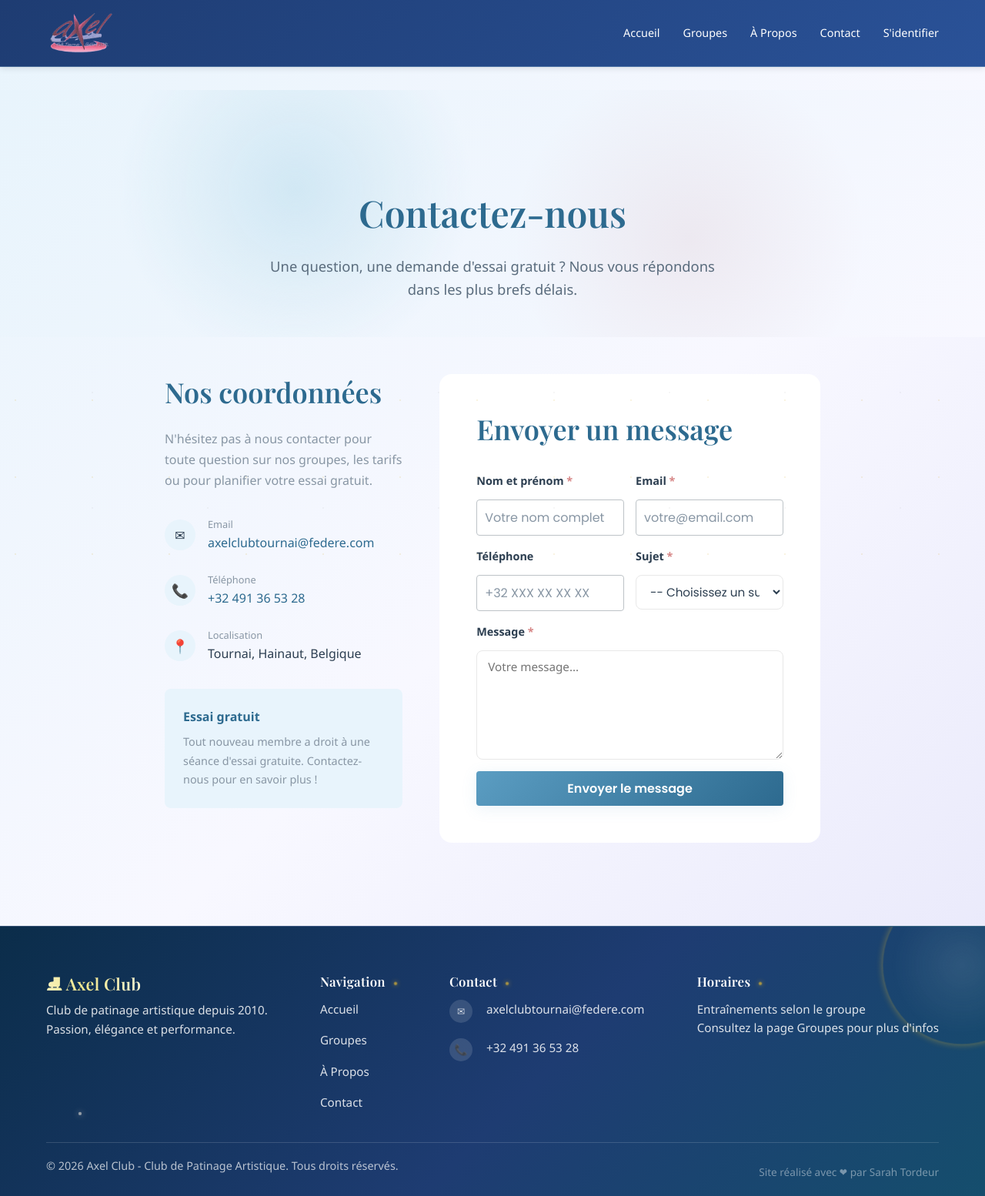
After one commit to sarahmorgantordeur-lab/AxelClubTournai, a Flask app: page /contact in a window 1280 px wide. The commit adds this page. Shown: the whole page at 77% size. Run offline with Flask 3, Linux system fonts and the light colour scheme; some web fonts are replaced.

Commit message:
add page contact

```diff
--- a/app/__init__.py
+++ b/app/__init__.py
@@ -1,11 +1,13 @@
 from flask import Flask
 from flask_sqlalchemy import SQLAlchemy
 from flask_login import LoginManager
+from flask_mail import Mail
 from config import Config
 import os
 
 db = SQLAlchemy()
 login_manager = LoginManager()
+mail = Mail()
 
 def create_app(config_class=Config):
     # Obtenir le chemin du répertoire racine du projet
@@ -17,6 +19,7 @@ def create_app(config_class=Config):
 
     db.init_app(app)
     login_manager.init_app(app)
+    mail.init_app(app)
     login_manager.login_view = 'auth.login'
 
     from app import models  # noqa: F401 — doit être importé avant create_all()
--- a/requirements.txt
+++ b/requirements.txt
@@ -1,4 +1,5 @@
 Flask==3.0.0
+Flask-Mail==0.10.0
 Flask-SQLAlchemy==3.1.1
 Flask-Login==0.6.3
 Flask-WTF==1.2.1
--- a/templates/auth/login.html
+++ b/templates/auth/login.html
@@ -22,6 +22,7 @@
                 <li><a href="{{ url_for('public.home') }}">Accueil</a></li>
                 <li><a href="{{ url_for('public.groups') }}">Groupes</a></li>
                 <li><a href="{{ url_for('public.about') }}">À Propos</a></li>
+                <li><a href="{{ url_for('public.contact') }}">Contact</a></li>
                 {% if current_user.is_authenticated %}
                     <li><a href="{{ url_for('main.dashboard') }}">Tableau de Bord</a></li>
                     <li><a href="{{ url_for('auth.profile') }}">Profil</a></li>
@@ -84,6 +85,7 @@
                         <li><a href="{{ url_for('public.home') }}">Accueil</a></li>
                         <li><a href="{{ url_for('public.groups') }}">Groupes</a></li>
                         <li><a href="{{ url_for('public.about') }}">À Propos</a></li>
+                        <li><a href="{{ url_for('public.contact') }}">Contact</a></li>
                     </ul>
                 </div>
                 <div class="footer-section">
--- a/templates/auth/profile.html
+++ b/templates/auth/profile.html
@@ -64,6 +64,7 @@
                 <li><a href="{{ url_for('public.home') }}">Accueil</a></li>
                 <li><a href="{{ url_for('public.groups') }}">Groupes</a></li>
                 <li><a href="{{ url_for('public.about') }}">À Propos</a></li>
+                <li><a href="{{ url_for('public.contact') }}">Contact</a></li>
                 {% if current_user.is_authenticated %}
                     <li><a href="{{ url_for('main.dashboard') }}">Tableau de Bord</a></li>
                     <li><a href="{{ url_for('auth.profile') }}" class="active">Profil</a></li>
@@ -335,6 +336,7 @@
                         <li><a href="{{ url_for('public.home') }}">Accueil</a></li>
                         <li><a href="{{ url_for('public.groups') }}">Groupes</a></li>
                         <li><a href="{{ url_for('public.about') }}">À Propos</a></li>
+                        <li><a href="{{ url_for('public.contact') }}">Contact</a></li>
                     </ul>
                 </div>
                 <div class="footer-section">
--- a/templates/auth/register.html
+++ b/templates/auth/register.html
@@ -22,6 +22,7 @@
                 <li><a href="{{ url_for('public.home') }}">Accueil</a></li>
                 <li><a href="{{ url_for('public.groups') }}">Groupes</a></li>
                 <li><a href="{{ url_for('public.about') }}">À Propos</a></li>
+                <li><a href="{{ url_for('public.contact') }}">Contact</a></li>
                 {% if current_user.is_authenticated %}
                     <li><a href="{{ url_for('main.dashboard') }}">Tableau de Bord</a></li>
                     <li><a href="{{ url_for('auth.profile') }}">Profil</a></li>
@@ -100,6 +101,7 @@
                         <li><a href="{{ url_for('public.home') }}">Accueil</a></li>
                         <li><a href="{{ url_for('public.groups') }}">Groupes</a></li>
                         <li><a href="{{ url_for('public.about') }}">À Propos</a></li>
+                        <li><a href="{{ url_for('public.contact') }}">Contact</a></li>
                     </ul>
                 </div>
                 <div class="footer-section">
--- a/templates/public/about.html
+++ b/templates/public/about.html
@@ -39,6 +39,7 @@
                 <li><a href="{{ url_for('public.home') }}">Accueil</a></li>
                 <li><a href="{{ url_for('public.groups') }}">Groupes</a></li>
                 <li><a href="{{ url_for('public.about') }}">À Propos</a></li>
+                <li><a href="{{ url_for('public.contact') }}">Contact</a></li>
                 {% if current_user.is_authenticated %}
                     <li><a href="{{ url_for('main.dashboard') }}">Tableau de Bord</a></li>
                     <li><a href="{{ url_for('auth.profile') }}">Profil</a></li>
@@ -101,6 +102,7 @@
                         <li><a href="{{ url_for('public.home') }}">Accueil</a></li>
                         <li><a href="{{ url_for('public.groups') }}">Groupes</a></li>
                         <li><a href="{{ url_for('public.about') }}">À Propos</a></li>
+                        <li><a href="{{ url_for('public.contact') }}">Contact</a></li>
                     </ul>
                 </div>
                 <div class="footer-section">
--- /dev/null
+++ b/templates/public/contact.html
@@ -0,0 +1,248 @@
+<!DOCTYPE html>
+<html lang="fr">
+<head>
+    <meta charset="UTF-8">
+    <link rel="icon" href="{{ url_for('static', filename='favicon.ico') }}" type="image/x-icon">
+    <meta name="viewport" content="width=device-width, initial-scale=1.0">
+    <title>Contact - Axel Club Tournai</title>
+    <meta name="description" content="Contactez l'Axel Club Tournai pour toute question sur nos groupes, tarifs ou pour planifier un essai gratuit.">
+    <meta name="robots" content="index, follow">
+    <link rel="canonical" href="{{ request.url }}">
+
+    <meta property="og:type" content="website">
+    <meta property="og:locale" content="fr_BE">
+    <meta property="og:title" content="Contact - Axel Club Tournai">
+    <meta property="og:description" content="Contactez l'Axel Club Tournai pour toute question.">
+    <meta property="og:image" content="{{ url_for('static', filename='images/logo.png', _external=True) }}">
+    <meta property="og:site_name" content="Axel Club Tournai">
+
+    <link rel="stylesheet" href="{{ url_for('static', filename='css/base.css') }}">
+    <link rel="stylesheet" href="{{ url_for('static', filename='css/home.css') }}">
+    <link rel="stylesheet" href="{{ url_for('static', filename='css/groups.css') }}">
+    <link rel="stylesheet" href="{{ url_for('static', filename='css/style.css') }}">
+    <style>
+        .contact-section {
+            max-width: 900px;
+            margin: 0 auto;
+            padding: var(--space-xl) var(--space-md);
+            display: grid;
+            grid-template-columns: 1fr 1.6fr;
+            gap: var(--space-xl);
+            align-items: start;
+        }
+        @media (max-width: 700px) {
+            .contact-section { grid-template-columns: 1fr; }
+        }
+        .contact-info h2 {
+            color: var(--ice-deep);
+            margin-bottom: var(--space-md);
+        }
+        .contact-info p {
+            color: var(--text-light);
+            margin-bottom: var(--space-lg);
+            line-height: 1.7;
+        }
+        .contact-detail {
+            display: flex;
+            align-items: center;
+            gap: var(--space-sm);
+            margin-bottom: var(--space-md);
+            color: var(--text-main);
+        }
+        .contact-detail-icon {
+            width: 40px;
+            height: 40px;
+            background: var(--ice-light);
+            border-radius: 50%;
+            display: flex;
+            align-items: center;
+            justify-content: center;
+            font-size: 1.1rem;
+            flex-shrink: 0;
+        }
+        .contact-detail a {
+            color: var(--ice-deep);
+            text-decoration: none;
+            font-weight: 500;
+        }
+        .contact-detail a:hover { text-decoration: underline; }
+
+        .contact-form-card {
+            background: var(--crystal-white);
+            border-radius: var(--radius-md);
+            box-shadow: var(--shadow-card);
+            padding: var(--space-xl);
+        }
+        .contact-form-card h2 {
+            color: var(--ice-deep);
+            margin-bottom: var(--space-lg);
+        }
+        .honeypot { display: none; }
+    </style>
+</head>
+<body>
+    <nav class="navbar">
+        <div class="container">
+            <a href="{{ url_for('public.home') }}"><img src="{{ url_for('static', filename='images/logo.png') }}" alt="Axel Club" class="logo-img"></a>
+            <div class="menu-toggle">
+                <span></span>
+                <span></span>
+                <span></span>
+            </div>
+            <ul class="nav-links">
+                <li><a href="{{ url_for('public.home') }}">Accueil</a></li>
+                <li><a href="{{ url_for('public.groups') }}">Groupes</a></li>
+                <li><a href="{{ url_for('public.about') }}">À Propos</a></li>
+                <li><a href="{{ url_for('public.contact') }}" class="active">Contact</a></li>
+                {% if current_user.is_authenticated %}
+                    <li><a href="{{ url_for('main.dashboard') }}">Tableau de Bord</a></li>
+                    <li><a href="{{ url_for('auth.profile') }}">Profil</a></li>
+                    {% if current_user.has_role('admin') %}
+                        <li><a href="{{ url_for('admin.dashboard') }}" class="btn btn-outline btn-sm">Administration</a></li>
+                    {% endif %}
+                    <li><a href="{{ url_for('auth.logout') }}">Déconnexion</a></li>
+                {% else %}
+                    <li><a href="{{ url_for('auth.login') }}">S'identifier</a></li>
+                {% endif %}
+            </ul>
+        </div>
+    </nav>
+
+    <section class="groups-hero">
+        <h1>Contactez-nous</h1>
+        <p>Une question, une demande d'essai gratuit ? Nous vous répondons dans les plus brefs délais.</p>
+    </section>
+
+    <div class="contact-section">
+        <div class="contact-info">
+            <h2>Nos coordonnées</h2>
+            <p>N'hésitez pas à nous contacter pour toute question sur nos groupes, les tarifs ou pour planifier votre essai gratuit.</p>
+
+            <div class="contact-detail">
+                <div class="contact-detail-icon">✉</div>
+                <div>
+                    <div style="font-size: 0.8rem; color: var(--text-light); margin-bottom: 2px;">Email</div>
+                    <a href="mailto:axelclubtournai@federe.com">axelclubtournai@federe.com</a>
+                </div>
+            </div>
+            <div class="contact-detail">
+                <div class="contact-detail-icon">📞</div>
+                <div>
+                    <div style="font-size: 0.8rem; color: var(--text-light); margin-bottom: 2px;">Téléphone</div>
+                    <a href="tel:+32491365328">+32 491 36 53 28</a>
+                </div>
+            </div>
+            <div class="contact-detail">
+                <div class="contact-detail-icon">📍</div>
+                <div>
+                    <div style="font-size: 0.8rem; color: var(--text-light); margin-bottom: 2px;">Localisation</div>
+                    <span>Tournai, Hainaut, Belgique</span>
+                </div>
+            </div>
+
+            <div style="margin-top: var(--space-lg); padding: var(--space-md); background: var(--ice-light); border-radius: var(--radius-sm);">
+                <strong style="color: var(--ice-deep);">Essai gratuit</strong>
+                <p style="margin: var(--space-xs) 0 0; font-size: 0.9rem; color: var(--text-light);">Tout nouveau membre a droit à une séance d'essai gratuite. Contactez-nous pour en savoir plus !</p>
+            </div>
+        </div>
+
+        <div class="contact-form-card">
+            <h2>Envoyer un message</h2>
+
+            {% with messages = get_flashed_messages(with_categories=true) %}
+                {% if messages %}
+                    {% for category, message in messages %}
+                        <div class="alert alert-{{ category }}" style="margin-bottom: var(--space-md);">{{ message }}</div>
+                    {% endfor %}
+                {% endif %}
+            {% endwith %}
+
+            <form method="POST" class="form">
+                <!-- Honeypot anti-spam -->
+                <div class="honeypot">
+                    <input type="text" name="website" tabindex="-1" autocomplete="off">
+                </div>
+
+                <div class="form-row">
+                    <div class="form-group">
+                        <label>Nom et prénom <span style="color: var(--danger);">*</span></label>
+                        <input type="text" name="name" placeholder="Votre nom complet" required>
+                    </div>
+                    <div class="form-group">
+                        <label>Email <span style="color: var(--danger);">*</span></label>
+                        <input type="email" name="email" placeholder="votre@email.com" required>
+                    </div>
+                </div>
+                <div class="form-row">
+                    <div class="form-group">
+                        <label>Téléphone</label>
+                        <input type="tel" name="phone" placeholder="+32 XXX XX XX XX">
+                    </div>
+                    <div class="form-group">
+                        <label>Sujet <span style="color: var(--danger);">*</span></label>
+                        <select name="subject" required style="width: 100%; padding: 10px 14px; border: 1px solid var(--silver-light); border-radius: var(--radius-sm); background: var(--crystal-white); color: var(--text-main); font-size: 0.95rem;">
+                            <option value="">-- Choisissez un sujet --</option>
+                            <option value="Demande d'essai gratuit">Demande d'essai gratuit</option>
+                            <option value="Informations sur les groupes">Informations sur les groupes</option>
+                            <option value="Tarifs et inscriptions">Tarifs et inscriptions</option>
+                            <option value="Horaires">Horaires</option>
+                            <option value="Autre">Autre</option>
+                        </select>
+                    </div>
+                </div>
+                <div class="form-group">
+                    <label>Message <span style="color: var(--danger);">*</span></label>
+                    <textarea name="message" rows="6" placeholder="Votre message..." required style="width: 100%; padding: 10px 14px; border: 1px solid var(--silver-light); border-radius: var(--radius-sm); background: var(--crystal-white); color: var(--text-main); font-size: 0.95rem; resize: vertical; font-family: inherit;"></textarea>
+                </div>
+                <button type="submit" class="btn btn-primary" style="width: 100%;">Envoyer le message</button>
+            </form>
+        </div>
+    </div>
+
+    <footer>
+        <div class="container">
+            <div class="footer-content">
+                <div class="footer-section footer-brand">
+                    <h4>⛸ Axel Club</h4>
+                    <p>Club de patinage artistique depuis 2010.<br>Passion, élégance et performance.</p>
+                    <div class="footer-sparkle"></div>
+                </div>
+                <div class="footer-section">
+                    <h4>Navigation</h4>
+                    <ul>
+                        <li><a href="{{ url_for('public.home') }}">Accueil</a></li>
+                        <li><a href="{{ url_for('public.groups') }}">Groupes</a></li>
+                        <li><a href="{{ url_for('public.about') }}">À Propos</a></li>
+                        <li><a href="{{ url_for('public.contact') }}">Contact</a></li>
+                    </ul>
+                </div>
+                <div class="footer-section">
+                    <h4>Contact</h4>
+                    <ul class="contact-list">
+                        <li>
+                            <span class="contact-icon">✉</span>
+                            <a href="mailto:axelclubtournai@federe.com">axelclubtournai@federe.com</a>
+                        </li>
+                        <li>
+                            <span class="contact-icon">📞</span>
+                            <a href="tel:+32491365328">+32 491 36 53 28</a>
+                        </li>
+                    </ul>
+                </div>
+                <div class="footer-section">
+                    <h4>Horaires</h4>
+                    <p>Entraînements selon le groupe<br>Consultez la page Groupes pour plus d'infos</p>
+                </div>
+            </div>
+            <div class="footer-bottom">
+                <div class="footer-bottom-content">
+                    <p>&copy; 2026 Axel Club - Club de Patinage Artistique. Tous droits réservés.</p>
+                    <p class="footer-credit">Site réalisé avec ❤ par Sarah Tordeur</p>
+                </div>
+            </div>
+        </div>
+    </footer>
+
+    <script src="{{ url_for('static', filename='js/nav.js') }}"></script>
+</body>
+</html>
--- a/templates/public/groups.html
+++ b/templates/public/groups.html
@@ -39,6 +39,7 @@
                 <li><a href="{{ url_for('public.home') }}">Accueil</a></li>
                 <li><a href="{{ url_for('public.groups') }}">Groupes</a></li>
                 <li><a href="{{ url_for('public.about') }}">À Propos</a></li>
+                <li><a href="{{ url_for('public.contact') }}">Contact</a></li>
                 {% if current_user.is_authenticated %}
                     <li><a href="{{ url_for('main.dashboard') }}">Tableau de Bord</a></li>
                     <li><a href="{{ url_for('auth.profile') }}">Profil</a></li>
@@ -133,6 +134,7 @@
                         <li><a href="{{ url_for('public.home') }}">Accueil</a></li>
                         <li><a href="{{ url_for('public.groups') }}">Groupes</a></li>
                         <li><a href="{{ url_for('public.about') }}">À Propos</a></li>
+                        <li><a href="{{ url_for('public.contact') }}">Contact</a></li>
                     </ul>
                 </div>
                 <div class="footer-section">
--- a/templates/public/home.html
+++ b/templates/public/home.html
@@ -61,6 +61,7 @@
                 <li><a href="{{ url_for('public.home') }}">Accueil</a></li>
                 <li><a href="{{ url_for('public.groups') }}">Groupes</a></li>
                 <li><a href="{{ url_for('public.about') }}">À Propos</a></li>
+                <li><a href="{{ url_for('public.contact') }}">Contact</a></li>
                 {% if current_user.is_authenticated %}
                     <li><a href="{{ url_for('main.dashboard') }}">Tableau de Bord</a></li>
                     <li><a href="{{ url_for('auth.profile') }}">Profil</a></li>
@@ -153,6 +154,7 @@
                         <li><a href="{{ url_for('public.home') }}">Accueil</a></li>
                         <li><a href="{{ url_for('public.groups') }}">Groupes</a></li>
                         <li><a href="{{ url_for('public.about') }}">À Propos</a></li>
+                        <li><a href="{{ url_for('public.contact') }}">Contact</a></li>
                     </ul>
                 </div>
                 <div class="footer-section">
--- a/templates/public/sitemap.xml
+++ b/templates/public/sitemap.xml
@@ -15,4 +15,9 @@
     <changefreq>monthly</changefreq>
     <priority>0.7</priority>
   </url>
+  <url>
+    <loc>{{ base_url }}contact</loc>
+    <changefreq>monthly</changefreq>
+    <priority>0.6</priority>
+  </url>
 </urlset>
```
Also changed, not shown: app/public.py (+37 -1 lines), config.py (+8 -0 lines).
